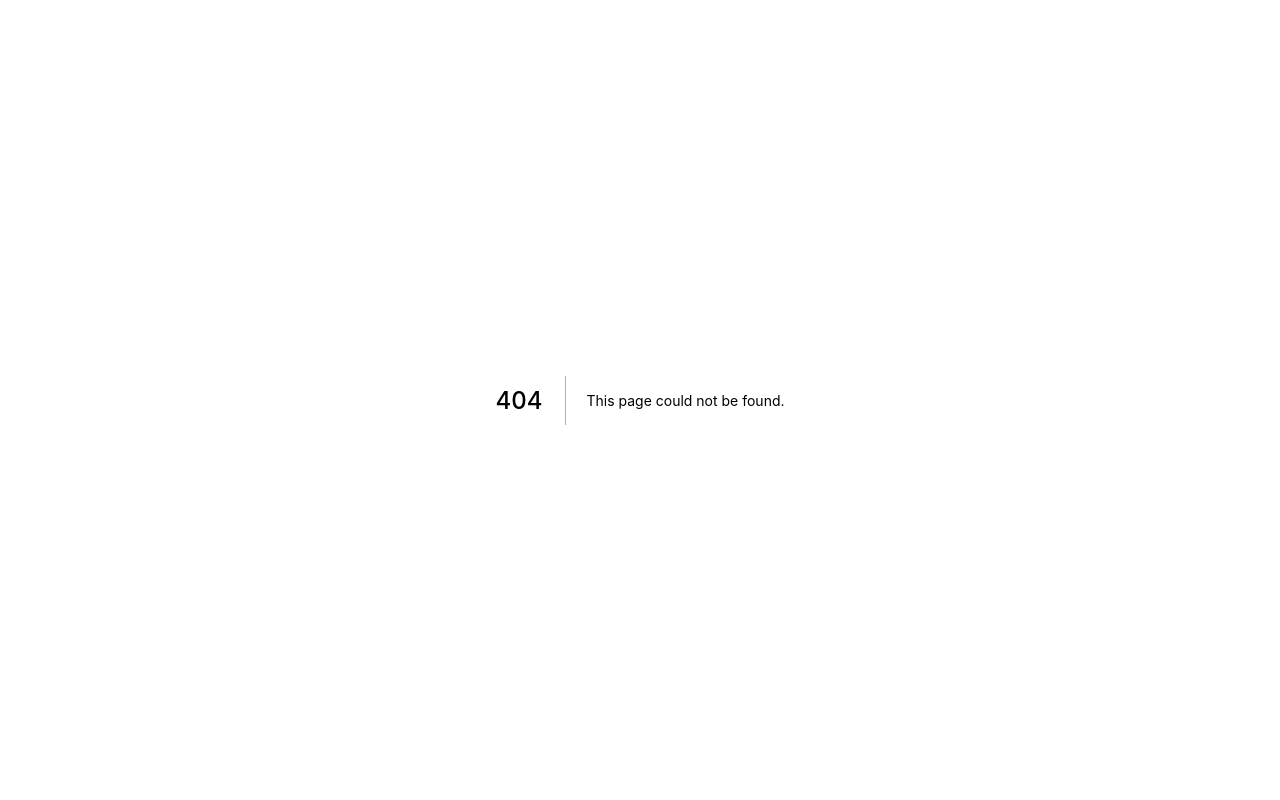
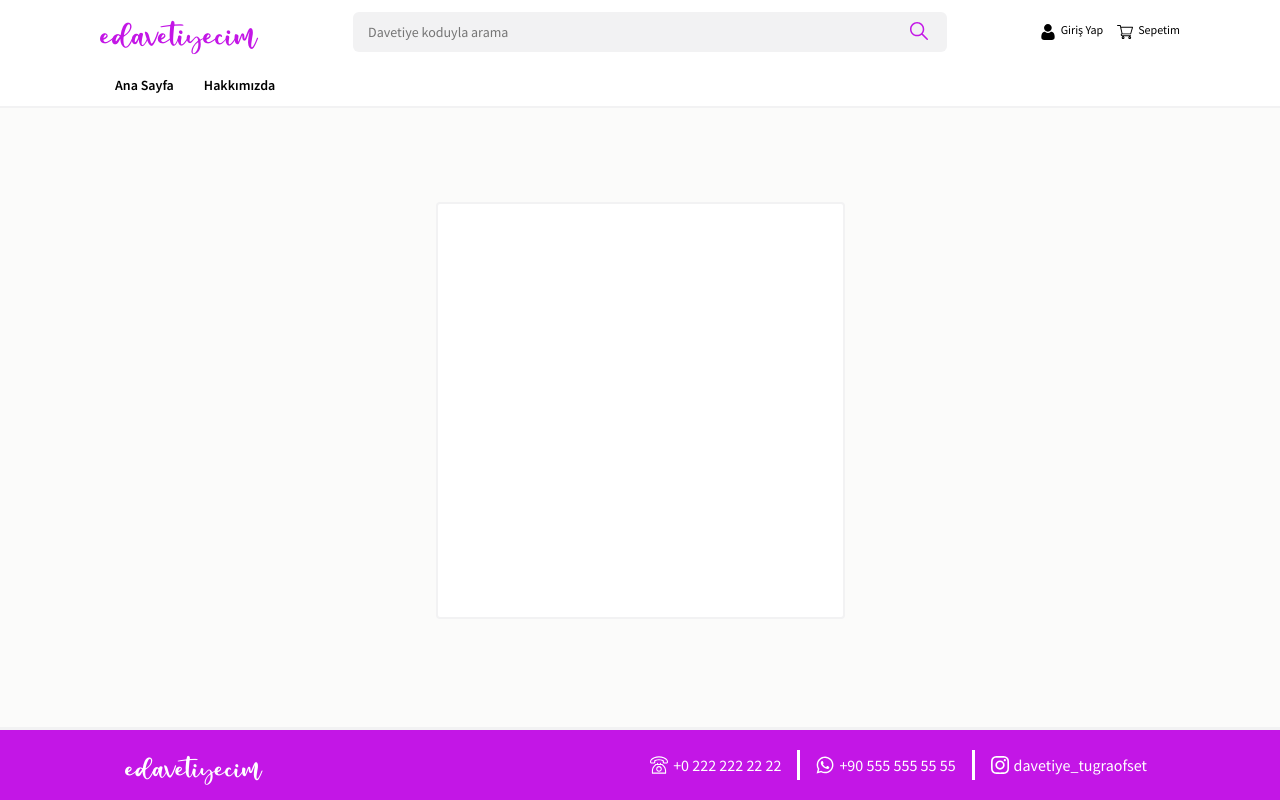
Before and after one commit to MustafaEminn/ecommerce-nextjs-nodejs, a Next.js app in the folder frontend/: page /giris in a window 1280 px wide. Before the commit this address had no page. Built offline with nearby package versions, Linux system fonts and the light colour scheme.

Commit message:
Giris page added and FadeBg property added to LayoutMain

```diff
--- a/frontend/components/Layout/layoutMain.js
+++ b/frontend/components/Layout/layoutMain.js
@@ -3,11 +3,25 @@ import styles from "../../styles/components/Layout/LayoutMain.module.scss";
 import Navbar from "../navbar/navbar";
 import FooterComp from "../footer/footer";
 
-function LayoutMain({ children }) {
+function LayoutMain({
+  children,
+  authCheck = true,
+  fadeBG = false,
+  centerContent = false,
+}) {
   return (
-    <div className={styles.container}>
+    <div
+      className={styles.container}
+      style={{ backgroundColor: fadeBG ? "#fbfbfa" : "#ffffff" }}
+    >
       <Navbar />
-      <div className={styles.main} style={{ width: BASE.widthPage }}>
+      <div
+        className={styles.main}
+        style={{
+          width: BASE.widthPage,
+          display: centerContent ? "flex" : "inherit",
+        }}
+      >
         {children}
       </div>
       <FooterComp />
--- /dev/null
+++ b/frontend/components/cards/card.js
@@ -0,0 +1,12 @@
+import styles from "../../styles/components/cards/card.module.scss";
+
+function Card({ width, height }) {
+  return (
+    <div
+      className={styles.container}
+      style={{ width: width, height: height }}
+    ></div>
+  );
+}
+
+export default Card;
--- a/frontend/components/navbar/navbar.js
+++ b/frontend/components/navbar/navbar.js
@@ -9,7 +9,7 @@ import { useRouter } from "next/router";
 import { ListPopupContainer, ListPopup } from "../popups/listPopup";
 import Divider from "../divider/divider";
 
-function Navbar() {
+function Navbar({ isLogined }) {
   const router = useRouter();
   const NavbarFooterItem = ({ title, activeLinkText, href }) => {
     return router.pathname.split("/")[1] === activeLinkText ? (
@@ -38,7 +38,7 @@ function Navbar() {
   };
 
   return (
-    <div>
+    <div className={styles.container}>
       {/* Navbar Head Begin */}
       <div className={styles.navbarHead} style={{ width: BASE.widthNavbar }}>
         <Logo fontSize="46px" />
@@ -48,6 +48,8 @@ function Navbar() {
           <ul className={styles.navbarHeadUserSectionUl}>
             <li className={styles.navbarHeadUserSectionLiMyAccount}>
               <ListPopupContainer>
+                {isLogined ? (
+                  <div>
                     <Link href={PAGE.Hesabim.href}>
                       <a>
                         <UserIcon width="16px" height="16px" />
@@ -61,6 +63,23 @@ function Navbar() {
                         <NavbarPopupItem title="Çıkış Yap" />
                       </ul>
                     </ListPopup>
+                  </div>
+                ) : (
+                  <div>
+                    <Link href={PAGE.Giris.href}>
+                      <a>
+                        <UserIcon width="16px" height="16px" />
+                        <span>Giriş Yap</span>
+                      </a>
+                    </Link>
+                    <ListPopup>
+                      <ul>
+                        <NavbarPopupItem title="Kayıt Ol" />
+                        <NavbarPopupItem title="Giriş Yap" />
+                      </ul>
+                    </ListPopup>
+                  </div>
+                )}
               </ListPopupContainer>
             </li>
 
--- a/frontend/constants/page.js
+++ b/frontend/constants/page.js
@@ -29,4 +29,9 @@ export const PAGE = {
     urlPathname: "en-yeniler",
     href: "/en-yeniler",
   },
+  Giris: {
+    name: "Giriş",
+    urlPathname: "giris",
+    href: "/giris",
+  },
 };
--- /dev/null
+++ b/frontend/pages/giris.js
@@ -0,0 +1,25 @@
+import LayoutMain from "../components/Layout/layoutMain";
+import Head from "next/dist/next-server/lib/head";
+import styles from "../styles/pages/giris/giris.module.scss";
+import Card from "../components/cards/card";
+import { PAGE } from "../constants";
+
+function Giris() {
+  return (
+    <div>
+      <Head>
+        <title>Create Next App</title>
+        <meta name="description" content="Generated by create next app" />
+        <link rel="icon" href="/favicon.ico" />
+      </Head>
+
+      <LayoutMain fadeBG={true}>
+        <div className={styles.container}>
+          <Card width="325px" height="333px"></Card>
+        </div>
+      </LayoutMain>
+    </div>
+  );
+}
+
+export default Giris;
--- a/frontend/styles/components/Layout/LayoutMain.module.scss
+++ b/frontend/styles/components/Layout/LayoutMain.module.scss
@@ -3,6 +3,8 @@
   flex-direction: column;
   min-height: 100vh;
   & .main {
+    align-items: center;
+    justify-content: center;
     flex: 1;
     margin: 0 auto;
   }
--- /dev/null
+++ b/frontend/styles/components/cards/card.module.scss
@@ -0,0 +1,6 @@
+.container {
+  padding: 40px;
+  background-color: var(--white);
+  border: 2px solid var(--border-gray);
+  border-radius: 4px;
+}
--- a/frontend/styles/components/navbar/navbar.module.scss
+++ b/frontend/styles/components/navbar/navbar.module.scss
@@ -1,3 +1,6 @@
+.container {
+  background-color: white;
+
   .navbarHead {
     display: flex;
     justify-content: space-between;
@@ -116,3 +119,4 @@
   .bottomBorder {
     border-bottom: 2px solid var(--border-gray);
   }
+}
--- /dev/null
+++ b/frontend/styles/pages/giris/giris.module.scss
@@ -0,0 +1,6 @@
+.container {
+  display: flex;
+  align-items: center;
+  justify-content: center;
+  height: 100%;
+}
```
Also changed, not shown: frontend/components/forms/form.js (added, +9 -0 lines). Lines whose indentation alone changed are shown as unchanged.
